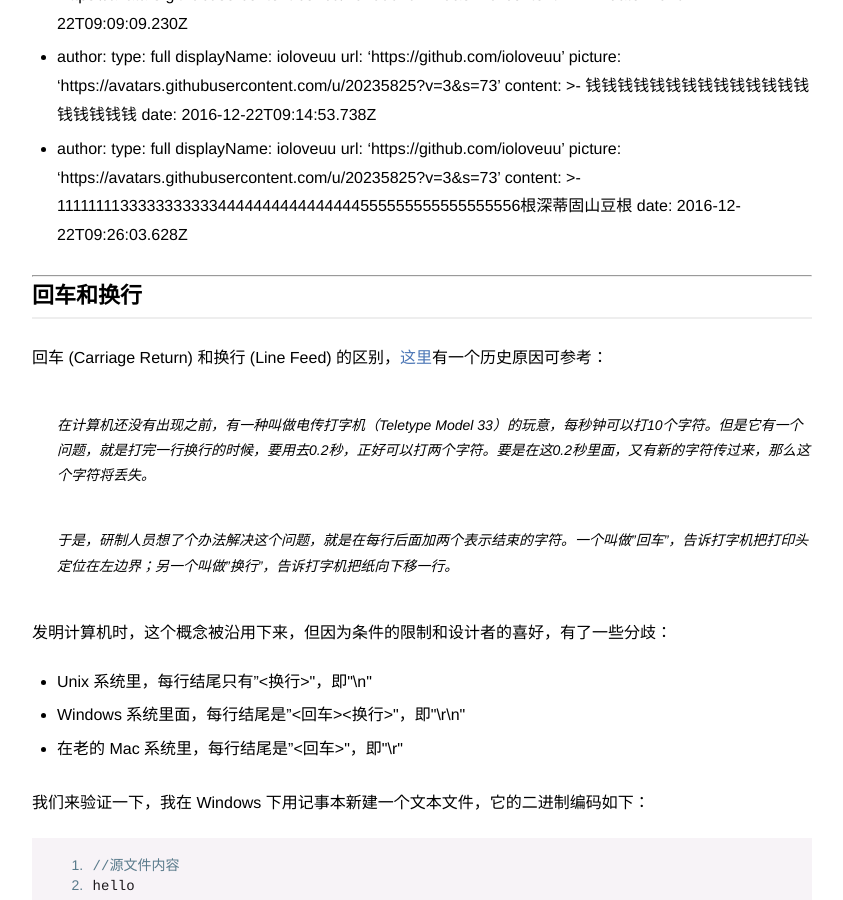
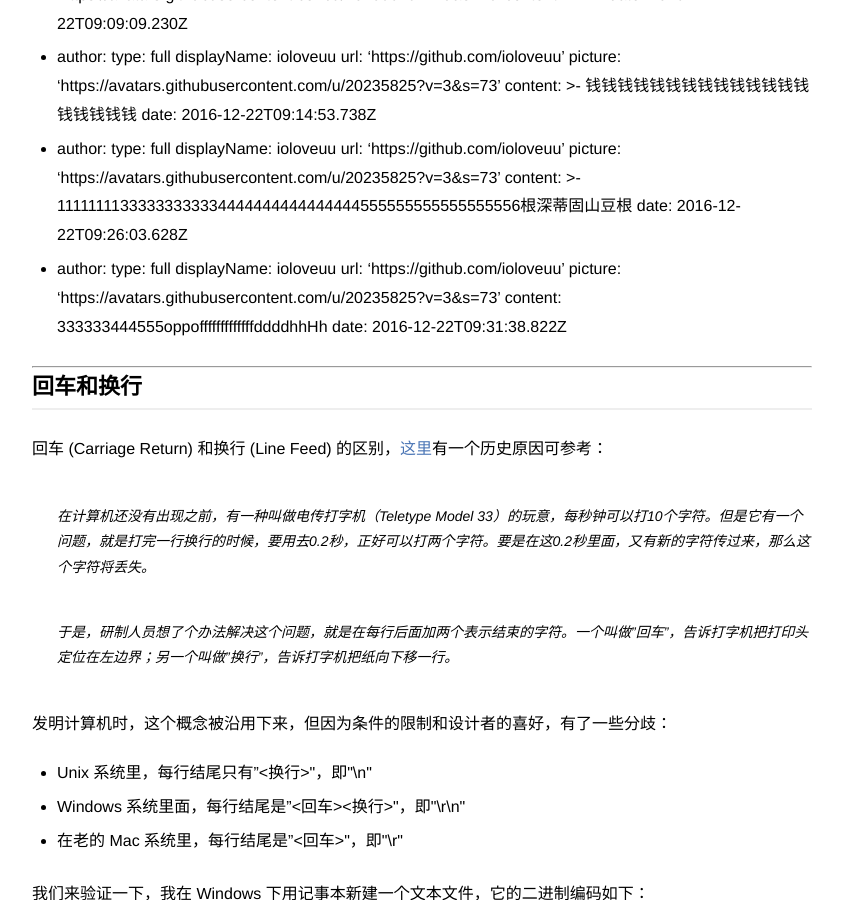
Before and after one commit to ioloveuu/ioloveuu.github.io, a Jekyll site: the page built from _posts/2016-05-18-carriage-return-line-feed-new-line-end-file.md, in a window 1280 px wide and 900 px high, scrolled down 457 px. Shown: the whole window, without its empty margins (218-1061 px from the left). Built offline with Jekyll 4.4.1, drawn with Linux system fonts in a browser that asks for light colours; our own code applies the rules of GitHub Pages for plain Markdown files; a script that is not in the unit is left out.

Commit message:
Comment by ioloveuu (https://github.com/ioloveuu)

```diff
--- a/_posts/2016-05-18-carriage-return-line-feed-new-line-end-file.md
+++ b/_posts/2016-05-18-carriage-return-line-feed-new-line-end-file.md
@@ -36,6 +36,13 @@
     content: >-
       11111111333333333334444444444444444555555555555555556&#x6839;&#x6DF1;&#x8482;&#x56FA;&#x5C71;&#x8C46;&#x6839;
     date: 2016-12-22T09:26:03.628Z
+  - author:
+      type: full
+      displayName: ioloveuu
+      url: 'https://github.com/ioloveuu'
+      picture: 'https://avatars.githubusercontent.com/u/20235825?v=3&s=73'
+    content: 333333444555oppofffffffffffffddddhhHh
+    date: 2016-12-22T09:31:38.822Z
 
 ---
 
```
